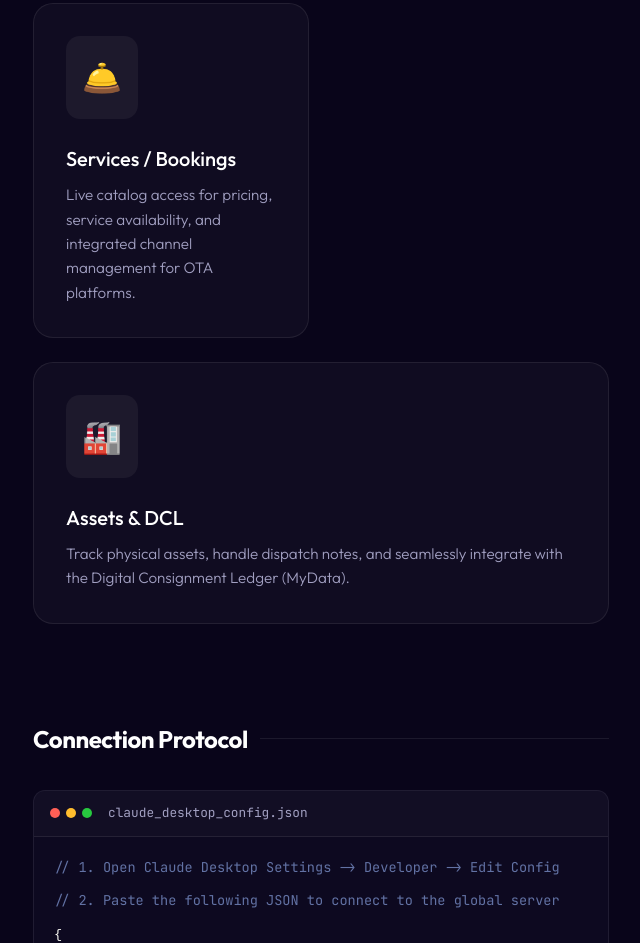
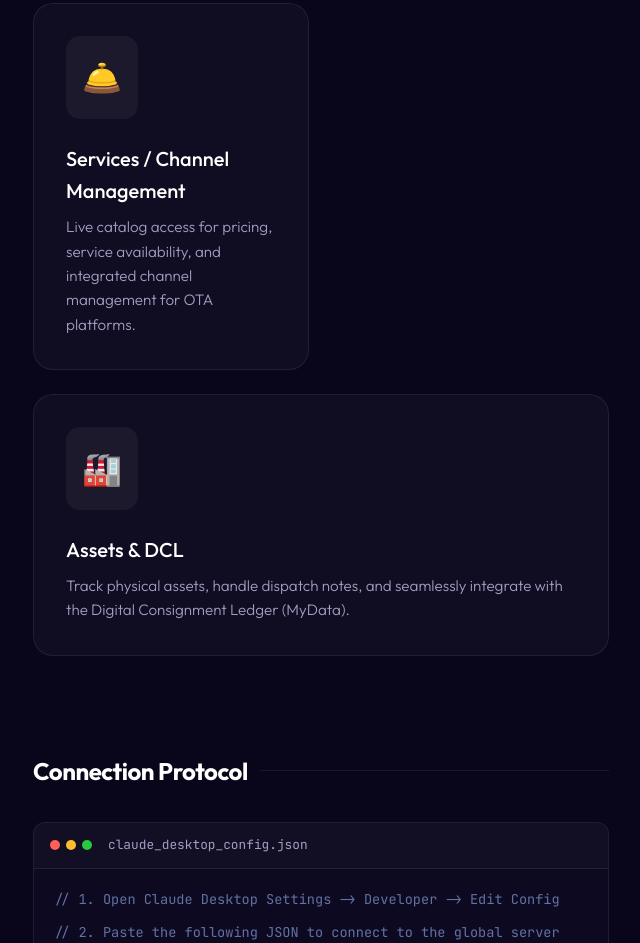
Before and after one commit to workadu/mcp-server, a website built with Vite: page website/index.html in a window 1280 px wide. Shown: the part 979-1922 px from the top of the page, without its empty margins (575-1215 px from the left). Built offline with nearby package versions, Linux system fonts and the light colour scheme.

Commit message:
docs: rename services card to services / channel management

```diff
--- a/website/index.html
+++ b/website/index.html
@@ -87,7 +87,7 @@
 
           <div class="bento-card group">
             <div class="bento-icon">🛎️</div>
-            <h3>Services / Bookings</h3>
+            <h3>Services / Channel Management</h3>
             <p>Live catalog access for pricing, service availability, and integrated channel management for OTA platforms.</p>
           </div>
 
```
Also changed, not shown: website/dist/index.html.
